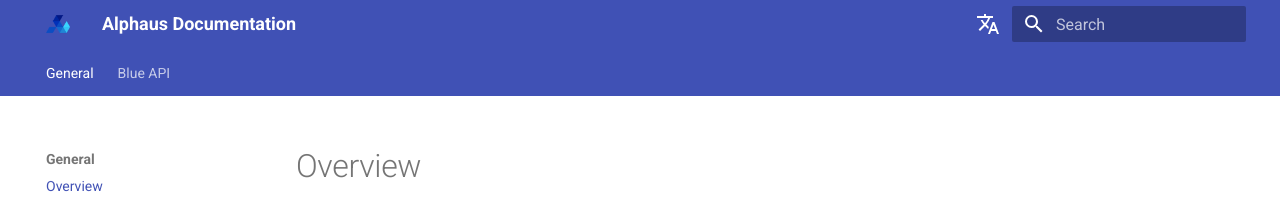
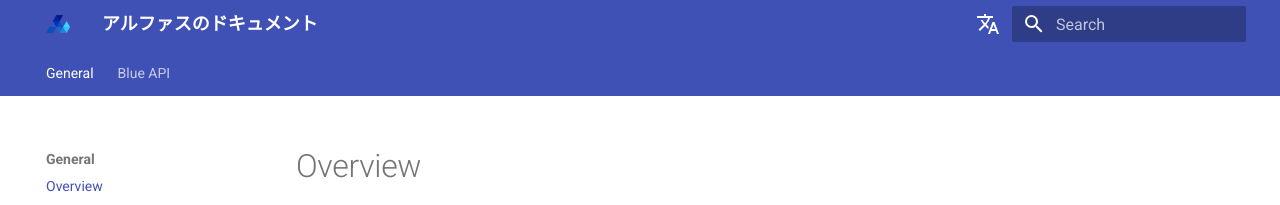
Before and after one commit to alphauslabs/docs-ja, an MkDocs documentation site: the page built from docs/index.md, in a window 1280 px wide. Shown: the top 205 px of the page. Built offline with MkDocs 1.6.1 and Material for MkDocs 9.7.7, drawn with Linux system fonts in a browser that asks for light colours; comment, search, counter and statistics services are not loaded; part of the change alters nothing that is shown.

Commit message:
chore: main

```diff
--- a/mkdocs.yml
+++ b/mkdocs.yml
@@ -1,4 +1,4 @@
-site_name: Alphaus Documentation
+site_name: アルファスのドキュメント
 copyright: Copyright &copy; 2021 Alphaus Cloud. All rights reserved.
 
 theme:
@@ -28,8 +28,11 @@ nav:
 
 extra:
   alternate:
+  - name: English
+    link: /docs/
+    lang: en
   - name: 日本語
-    link: /docs/jp/
+    link: /docs-ja/
     lang: ja
 
 markdown_extensions:
```
